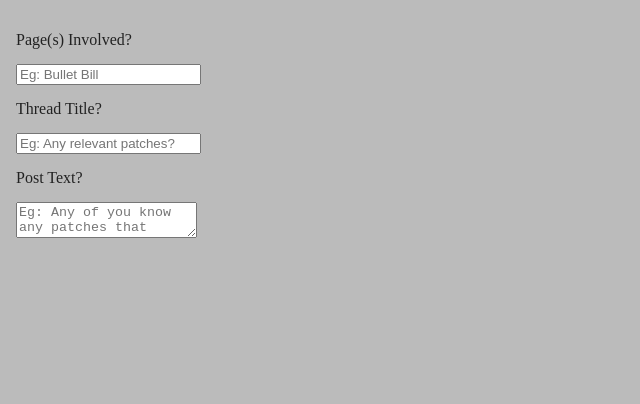
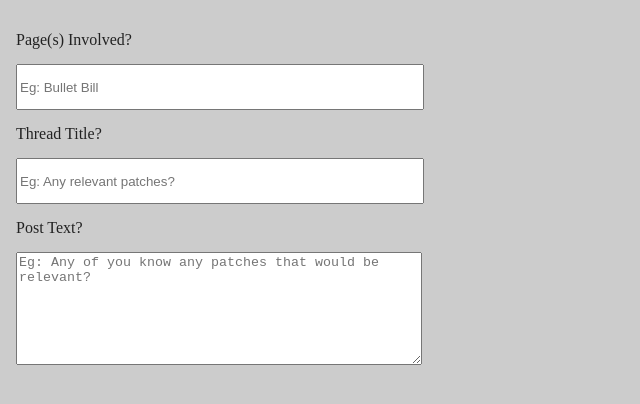
Before and after one commit to 06000208/test-repository, a plain HTML site: page new_thread.html in a window 1280 px wide. Shown: the whole page, without its empty margins (0-640 px from the left). Drawn offline with Linux system fonts and the light colour scheme.

Commit message:
Update new_thread.html

```diff
--- a/new_thread.html
+++ b/new_thread.html
@@ -12,7 +12,7 @@
     }
 
     html {
-      background-color: #bbb;
+      background-color: #ccc;
       padding: 0;
     }
 
@@ -23,7 +23,14 @@
       padding: 1em;
     }
 
-    #post {
+    input {
+      height: 3em;
+      width: 400px;
+    }
+
+    textarea {
+      height: 8em;
+      width: 400px;
       max-width: 400px;
     }
   </style>
```
